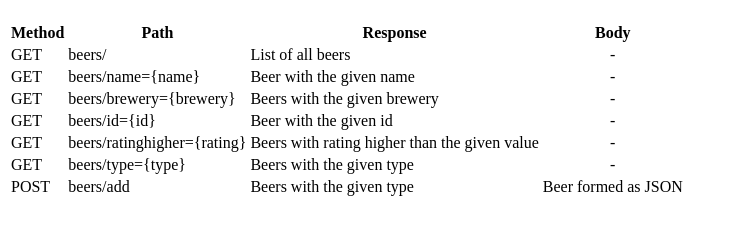
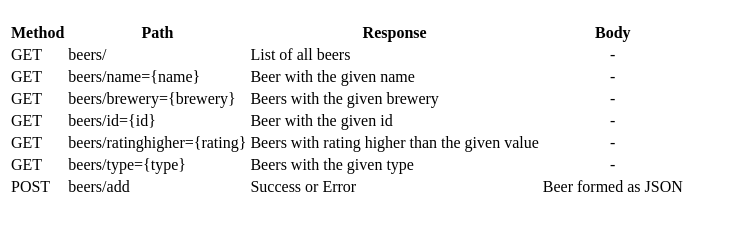
Before and after one commit to Beneimi/BeerBackend, a website: page index.html in a window 1280 px wide. Shown: the part 59-294 px from the top of the page, without its empty margins (0-738 px from the left). Drawn offline with Linux system fonts and the light colour scheme.

Commit message:
Fix typo

```diff
--- a/index.html
+++ b/index.html
@@ -57,7 +57,7 @@
             <tr>
                 <td>POST</td>
                 <td>beers/add</td>
-                <td>Beers with the given type</td>
+                <td>Success or Error</td>
                 <td style="text-align: center;">Beer formed as JSON</td>
             </tr>
         </tbody>
```
